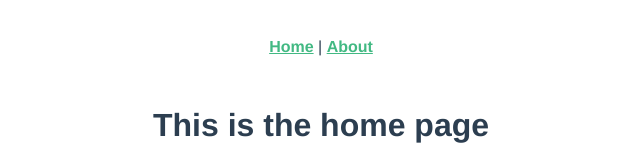
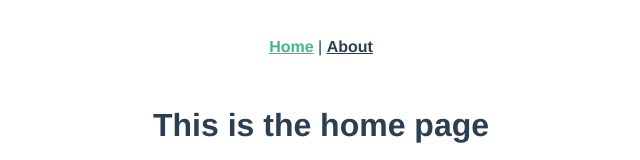
Before and after one commit to Valentina-Aktanko/Real-World-Vue, a Vue app: page / in a window 1280 px wide. Shown: the top 160 px of the page, without its empty margins (319-959 px from the left). Built offline with nearby package versions, Linux system fonts and the light colour scheme.

Commit message:
chore: merge conflict

```diff
--- a/src/App.vue
+++ b/src/App.vue
@@ -1,8 +1,8 @@
 <template>
   <div id="app">
     <div id="nav">
-      <router-link :to="{ name: 'home' }">Home</router-link> |
-      <router-link :to="{ name: 'about' }">About</router-link>
+      <router-link :to="{ name: 'Home' }">Home</router-link> |
+      <router-link :to="{ name: 'About' }">About</router-link>
     </div>
     <router-view />
   </div>
```
